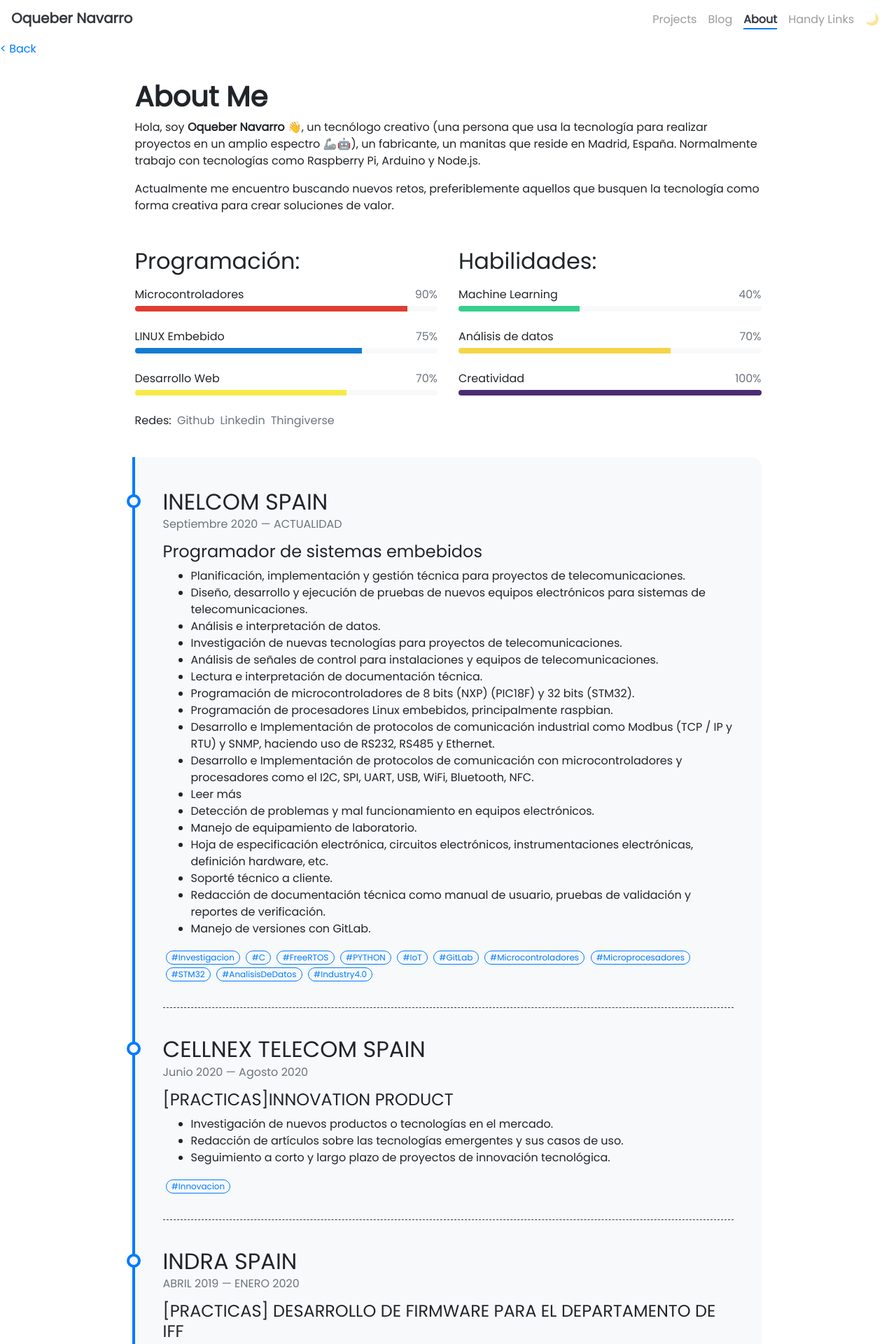
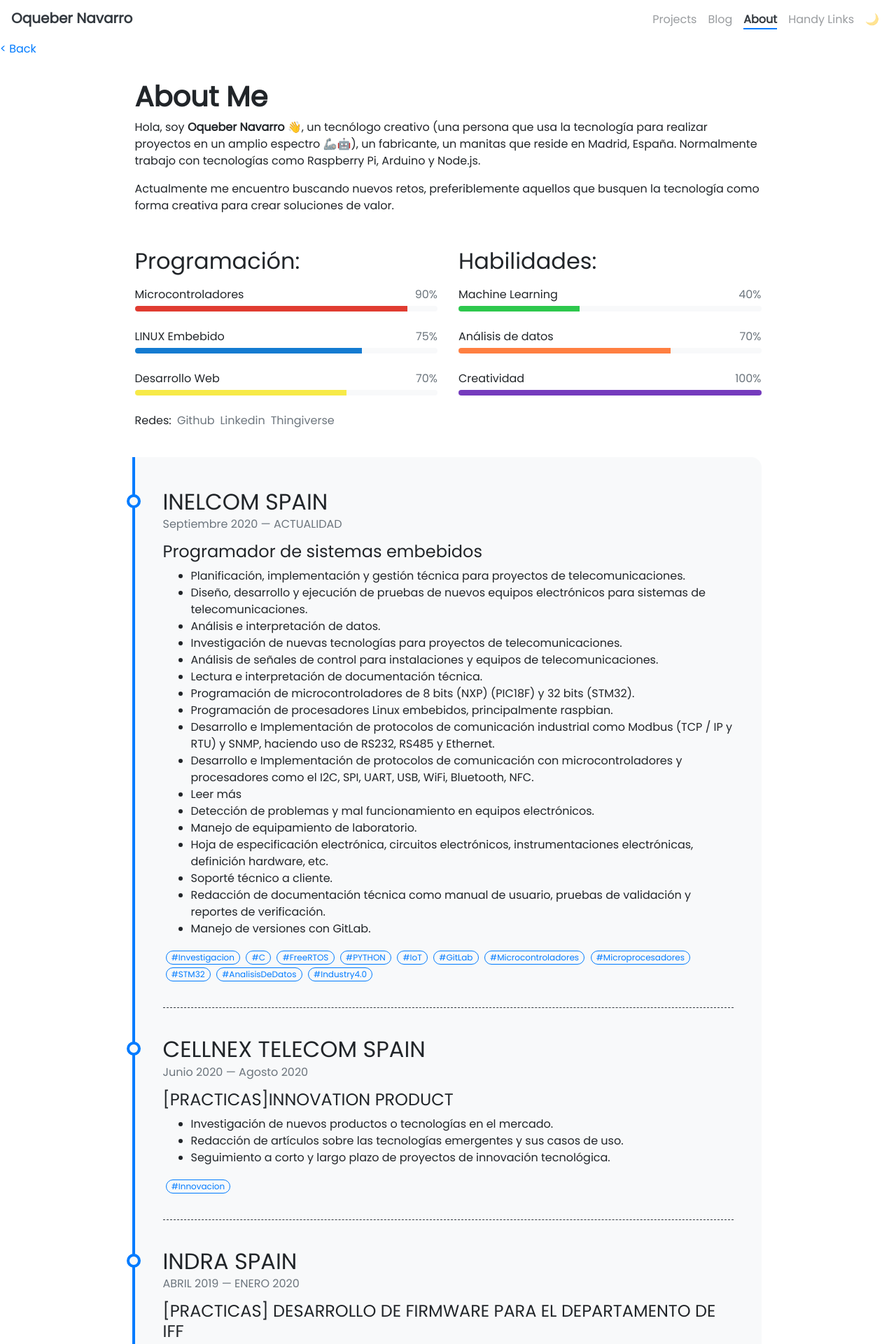
Before and after one commit to oqueber/oqueber.github.io, a Jekyll site: the page built from pages/about.md, in a window 1280 px wide. Shown: the top 1920 px of the page at 70% size. Built offline with Jekyll 4.4.1, drawn with Linux system fonts in a browser that asks for light colours; nearby versions of some CDN libraries; emoji names are drawn with the system emoji font.

Commit message:
Update other-skills.yml

```diff
--- a/_data/other-skills.yml
+++ b/_data/other-skills.yml
@@ -1,11 +1,11 @@
 - name: Machine Learning
   percentage: 40
-  color: '#35ce8d'
+  color: '#2DC84D'
 
 - name: Análisis de datos
   percentage: 70
-  color: '#F5D547'
+  color: '#FF7F41'
 
 - name: Creatividad
   percentage: 100
-  color: '#4c2c72'
+  color: '#753BBD'
```
